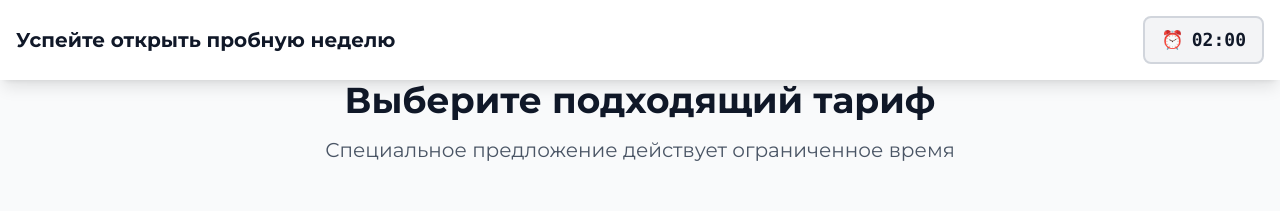
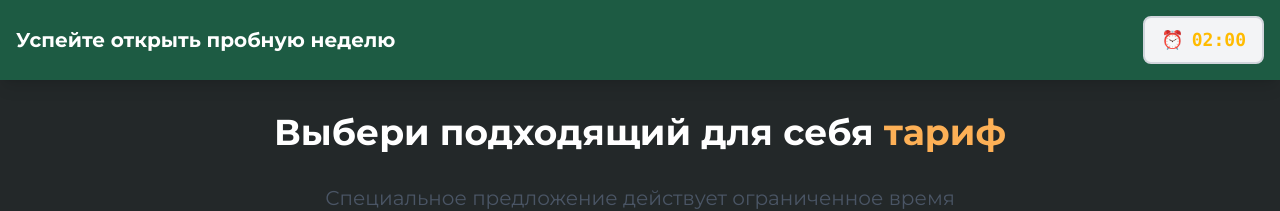
Before and after one commit to ministrov/tariff-app-test-next-tailwindcss, a Next.js app: page / in a window 1280 px wide. Shown: the top 211 px of the page. Built offline with nearby package versions, Linux system fonts and the light colour scheme; no server answers.

Commit message:
fix: fix a duplicated ids from api to convert in array of objects with uniqe id

```diff
--- a/app/globals.css
+++ b/app/globals.css
@@ -3,13 +3,17 @@
 :root {
   --font-montserrat: 'Montserrat', sans-serif;
   --background: #ffffff;
-  --foreground: #171717;
+  --foreground: #232829;
+  --color-white: #fff;
+  --color-purple: #3f3cbb;
+  --color-midnight: #1d5b43;
+  --color-orange: #ffbb00;
+  --color-orange-200: #fdb056;
+  --color-bermuda: #78dcca;
 }
 
 body {
   font-family: var(--font-montserrat);
-  color: var(--foreground);
-  background: var(--background);
 }
 
 @keyframes shake {
--- a/app/page.tsx
+++ b/app/page.tsx
@@ -10,9 +10,12 @@ export default function Home() {
   const [timeLeft] = useState(120);
   const [isLoading, setIsLoading] = useState<boolean>(false);
   const [error, setError] = useState<string | null>();
-  const mappedTarrifs = tariffs?.map((item) => item.id.includes('2'));
+  const fixedData = tariffs?.map((item, index) => ({
+    ...item,
+    id: item.id + '_' + index,
+  }));
 
-  console.log(mappedTarrifs);
+  console.log(fixedData);
 
   useEffect(() => {
     const loadTariffs = async () => {
@@ -57,17 +60,19 @@ export default function Home() {
   }
 
   return (
-    <div className='min-h-screen bg-gray-50'>
+    <div className='min-h-screen bg-(--foreground)'>
       <Header timeLeft={timeLeft} />
 
       <main className='container mx-auto px-4 py-8 pt-20'>
         <div className='text-center mb-12'>
-          <h1 className='text-4xl font-bold text-gray-900 mb-4'>Выберите подходящий тариф</h1>
+          <h1 className='text-4xl font-bold text-white mb-8 mt-8'>
+            Выбери подходящий для себя <span className='text-(--color-orange-200)'>тариф</span>
+          </h1>
           <p className='text-xl text-gray-600'>Специальное предложение действует ограниченное время</p>
         </div>
 
         <div className='grid grid-cols-1 md:grid-cols-2 lg:grid-cols-4 gap-6 max-w-6xl mx-auto'>
-          {tariffs?.map((tarif) => (
+          {fixedData?.map((tarif) => (
             <li key={tarif.id}>{tarif.text}</li>
           ))}
         </div>
--- a/components/header/Header.tsx
+++ b/components/header/Header.tsx
@@ -3,10 +3,10 @@ import { TimerProps } from '../timer/Timer.interface';
 
 const Header = ({ timeLeft }: TimerProps) => {
   return (
-    <header className='fixed top-0 left-0 right-0 bg-white shadow-lg z-50'>
+    <header className='fixed top-0 left-0 right-0 bg-(--color-midnight) shadow-lg z-50'>
       <div className='container mx-auto px-4 py-4'>
         <div className='flex justify-between items-center'>
-          <div className='text-xl font-bold text-gray-900'>Успейте открыть пробную неделю</div>
+          <div className='text-xl font-bold text-white'>Успейте открыть пробную неделю</div>
           <Timer timeLeft={timeLeft} />
         </div>
       </div>
--- a/components/timer/Timer.tsx
+++ b/components/timer/Timer.tsx
@@ -22,7 +22,7 @@ const Timer = ({ timeLeft }: TimerProps) => {
     `}
     >
       <span>⏰</span>
-      <span>
+      <span className='text-(--color-orange)'>
         {minutes.toString().padStart(2, '0')}:{seconds.toString().padStart(2, '0')}
       </span>
     </div>
```
